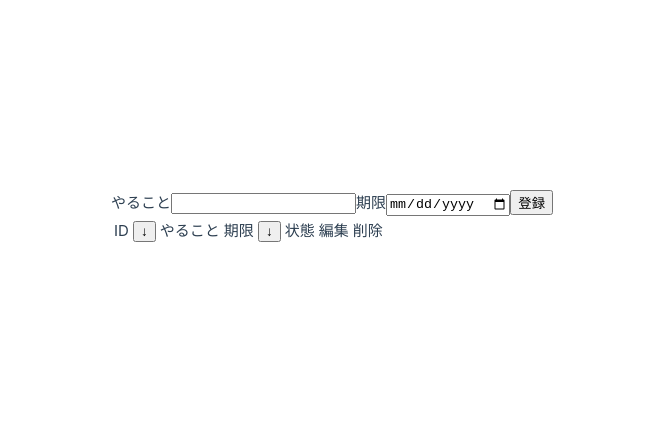
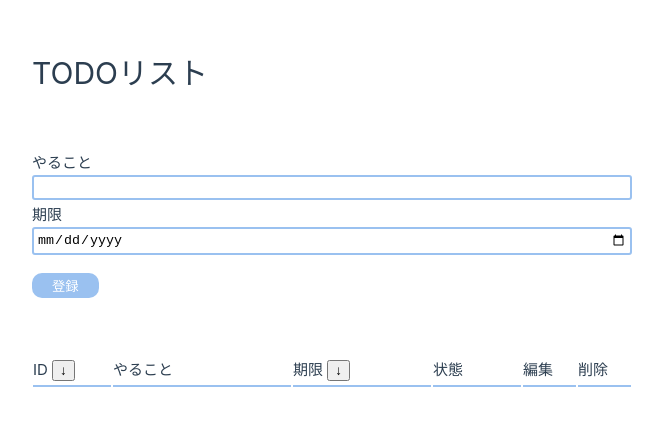
Before and after one commit to ym902/todo-app, a Vue app in the folder vue/: page / in a window 1280 px wide. Shown: the part 182-608 px from the top of the page, without its empty margins (308-971 px from the left). Built offline with nearby package versions, Linux system fonts and the light colour scheme.

Commit message:
デザイン修正

```diff
--- a/vue/src/assets/main.css
+++ b/vue/src/assets/main.css
@@ -7,34 +7,42 @@
   font-weight: normal;
 }
 
-a,
-.green {
-  text-decoration: none;
-  color: hsla(160, 100%, 37%, 1);
-  transition: 0.4s;
-  padding: 3px;
-}
-
-@media (hover: hover) {
-  a:hover {
-    background-color: hsla(160, 100%, 37%, 0.2);
-  }
-}
-
 @media (min-width: 1024px) {
   body {
     display: flex;
     place-items: center;
   }
+}
 
-  /* #app {
-    display: grid;
-    grid-template-columns: 1fr 1fr;
-    padding: 0 2rem;
-  } */
+/* TodoApp.vue */
+.todoApp {
+  width:600px;
+}
+
+/* TodoInput.vue */
+h1 {
+  margin-bottom: 30px;
+}
+
+.task-input {
+  width: 100%;
+  border: 2px solid #9AC1F0;
+  padding: 3px;
+  border-radius: 3px;
+  margin-bottom: 3px;
+}
+
+.task-submit-btn {
+  padding: 3px 20px;
+  margin: 15px 0 35px 0;
+  background: #9AC1F0;
+  border-radius: 10px;
+  border: none;
+  color: #fff;
 }
 
 /* TodoListView.vue */
+/* モーダル */
 .modal {
   position: fixed;
   top: 0;
@@ -53,10 +61,75 @@ a,
   border-radius: 8px;
 }
 
-.modal-content button:nth-child(2) {
-  margin-right: 5px;
+.modal-btn button:nth-child(1) {
+  margin-right: 10px;
 }
 
+.modal-btn {
+  margin-top: 10px;
+  text-align: center;
+}
+
+/* エラー文、期限切れタスク */
 .red {
   color: red;
 }
+
+.err-space {
+  height: 24px;
+}
+
+/* タスク一覧 (テーブル) */
+.task-table {
+  width: 100%;
+  border-collapse: collapse;
+  text-align: left;
+}
+
+.task-table tr td button {
+  background: #9AC1F0;
+  border-radius: 10px;
+  border: none;
+  color: #fff;
+  padding: 2px 10px;
+}
+
+th {
+  position: relative;
+  padding-bottom: 5px;
+}
+
+th::after {
+  content: '';
+  position: absolute;
+  left: 0;
+  right: 0;
+  bottom: 0; /* 下に配置 */
+  border-bottom: 2px solid #9AC1F0;
+  width: calc(100% - 2px); /* 2px短くする */
+  margin: 0 1px;
+}
+
+.th-id {
+  width: 80px;
+}
+
+.th-value {
+  width: 180px;
+}
+
+.th-limit {
+  width: 140px;
+}
+
+.th-status {
+  width: 90px;
+}
+
+.input-content, .input-limit, .select-state {
+  width: 100%;
+}
+
+td {
+  padding: 3px;
+}
--- a/vue/src/components/TodoInput.vue
+++ b/vue/src/components/TodoInput.vue
@@ -40,11 +40,14 @@ function onSubmitForm(event) {
 
 <template>
   <div>
-    <p v-if="isErrMsg">タスク・期限を両方入力してください。</p>
+    <h1>TODOリスト</h1>
+    <div class="err-space">
+      <p class="red" v-if="isErrMsg">タスク・期限を両方入力してください。</p>
+    </div>
     <form @submit="onSubmitForm">
-      <label>やること<input type="text" v-model="input" /></label>
-      <label>期限<input type="date" v-model="inputDate" /></label>
-      <input type="submit" value="登録" />
+      <label>やること<br><input class="task-input" type="text" v-model="input" /></label><br>
+      <label>期限<br><input class="task-input" type="date" v-model="inputDate" /></label><br>
+      <input class="task-submit-btn" type="submit" value="登録" />
     </form>
   </div>
 </template>
--- a/vue/src/components/TodoListView.vue
+++ b/vue/src/components/TodoListView.vue
@@ -120,8 +120,11 @@ function sortById() {
 
 <template>
   <div>
-    <p v-if="isErrMsg">{{ errMsg }}</p>
-    <table>
+    <div>
+      <div class="err-space">
+        <p class="red" v-if="isErrMsg">{{ errMsg }}</p>
+      </div>
+      <table class="task-table">
         <!-- テーブルヘッダー -->
         <tr>
           <th class="th-id">ID <button @click="sortById()">↓</button></th>
@@ -139,15 +142,15 @@ function sortById() {
           <td>{{ item.id }}</td>
           <td>
             <span v-if="!item.onEdit">{{ item.content }}</span>
-          <input v-else v-model="inputContent" type="text" />
+            <input v-else v-model="inputContent" type="text" class="input-content" />
           </td>
           <td>
             <span v-if="!item.onEdit">{{ item.limit }}</span>
-          <input v-else v-model="inputLimit" type="date" />
+            <input v-else v-model="inputLimit" type="date" class="input-limit" />
           </td>
           <td>
             <span v-if="!item.onEdit">{{ item.state.value }}</span>
-          <select v-else v-model="inputState">
+            <select v-else v-model="inputState" class="select-state">
               <option
                 v-for="state in statuses"
                 :key="state.id"
@@ -171,8 +174,11 @@ function sortById() {
     <div v-if="isShowModal" class="modal">
       <div class="modal-content">
         <p>「{{deleteItemContent}}」を削除してもよろしいですか？</p>
+        <div class="modal-btn">
           <button @click="onDeleteItem()">はい</button>
           <button @click="onHideModal()">キャンセル</button>
         </div>
       </div>
+    </div>
+  </div>
 </template>
```
Lines whose indentation alone changed are shown as unchanged.
